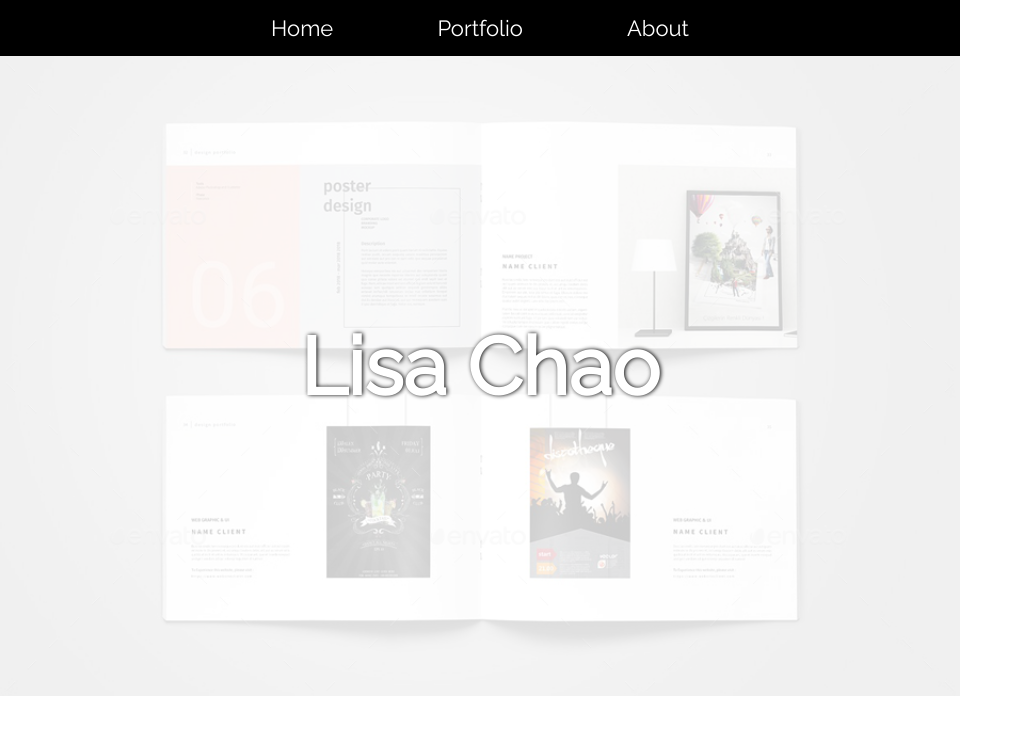
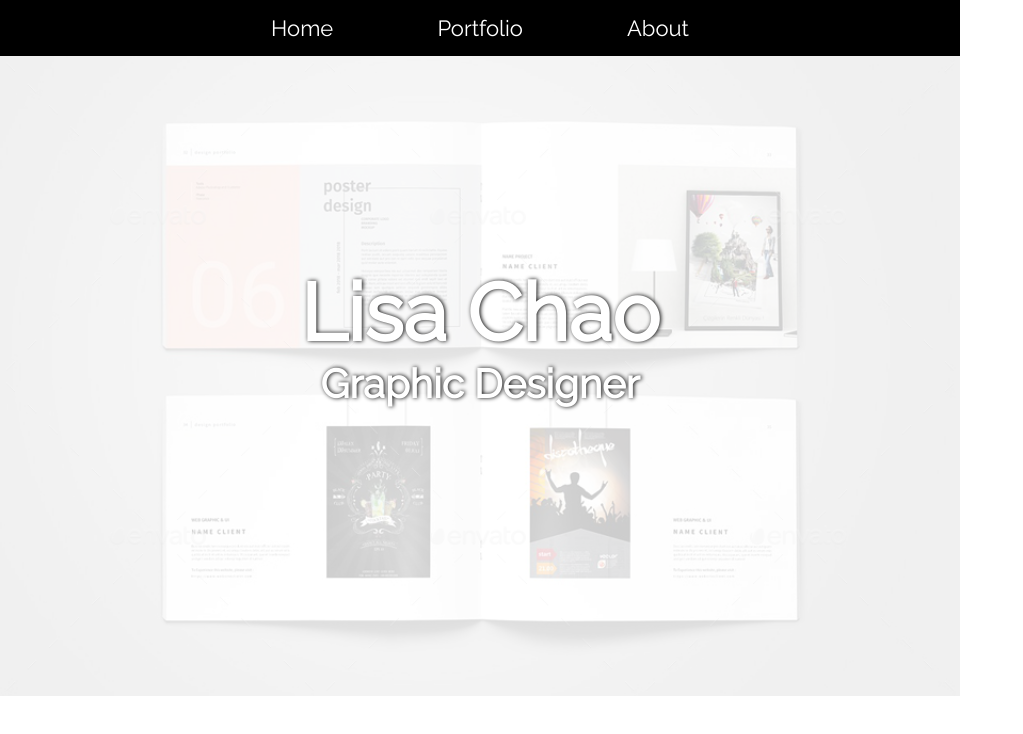
Before and after one commit to LisaChao120/SMCSpring19_WD2, a plain HTML site: page Homework/index.html in a window 1280 px wide. Shown: the whole page, without its empty margins (0-1023 px from the left). Drawn offline with Linux system fonts and the light colour scheme; files whose address does not match are found by name.

Commit message:
about content info
added h1, h2 content to pages
changed css to content

```diff
--- a/Homework/index.html
+++ b/Homework/index.html
@@ -40,7 +40,10 @@
               alt="portfolio hero image"
               class="abs-pos"
             />
-            <h1 class="abs-pos" id="HeroTitle">Lisa Chao</h1>
+            <div class="title-abs-pos">
+              <h1 id="HeroTitle">Lisa Chao</h1>
+              <h2 id="HeroSub">Graphic Designer</h2>
+            </div>
           </div>
         </div>
       </div>
--- a/Homework/style.css
+++ b/Homework/style.css
@@ -61,7 +61,10 @@ nav a:active {
   position: absolute;
   width: 100%;
 }
-
+.title-abs-pos {
+  position: absolute;
+  width: 100%;
+}
 .hero-img-container {
   position: relative;
   width: 100%;
@@ -71,10 +74,19 @@ nav a:active {
 #HeroTitle {
   text-align: center;
   padding-top: 210px;
+  margin: 0 auto;
   color: white;
   font-family: Raleway, Arial, Helvetica, sans-serif;
   font-size: 80px;
   text-shadow: 1px 0px 4px black; /*this adds a border around the text and makes it pop out a little*/
+}
+#HeroSub {
+  text-align: center;
+  color: white;
+  font-family: Raleway, Arial, Helvetica, sans-serif;
+  font-size: 40px;
+  text-shadow: 1px 0px 4px black; /*this adds a border around the text and makes it pop out a little*/
+  margin: 0 auto;
 }
 .profile-img-container {
   width: 100%;
```
Also changed, not shown: Homework/about.html (+2 -2 lines).
